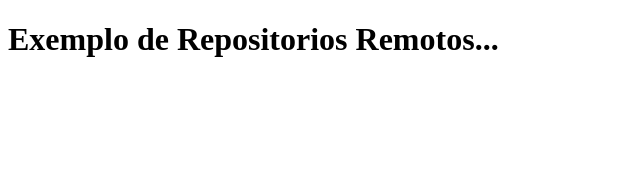
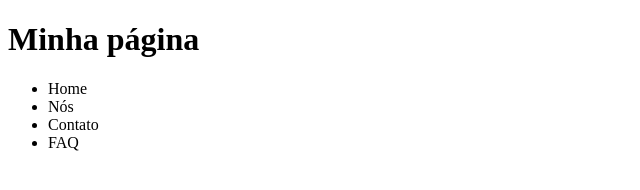
Before and after one commit to yamamotolucas/primeiro-projeto, a plain HTML site: page index.html in a window 1280 px wide. Shown: the whole page, without its empty margins (0-640 px from the left). Drawn offline with Linux system fonts and the light colour scheme.

Commit message:
Criação do cabeçalho.

```diff
--- a/index.html
+++ b/index.html
@@ -14,7 +14,20 @@
 
 	<!-- segundo filho do html. body -->
 	<body>
-		<h1> Exemplo de Repositorios Remotos... </h1>
+		<div class="container">
+			<header class="cabecalho">
+				<h1>Minha página</h1>
+
+				<nav>
+					<ul>
+						<li>Home</li>
+						<li>Nós</li>
+						<li>Contato</li>
+						<li>FAQ</li>
+					</ul>
+				</nav>
+			</header>
+		</div>
+
 	</body>
-
 	</html>
```
